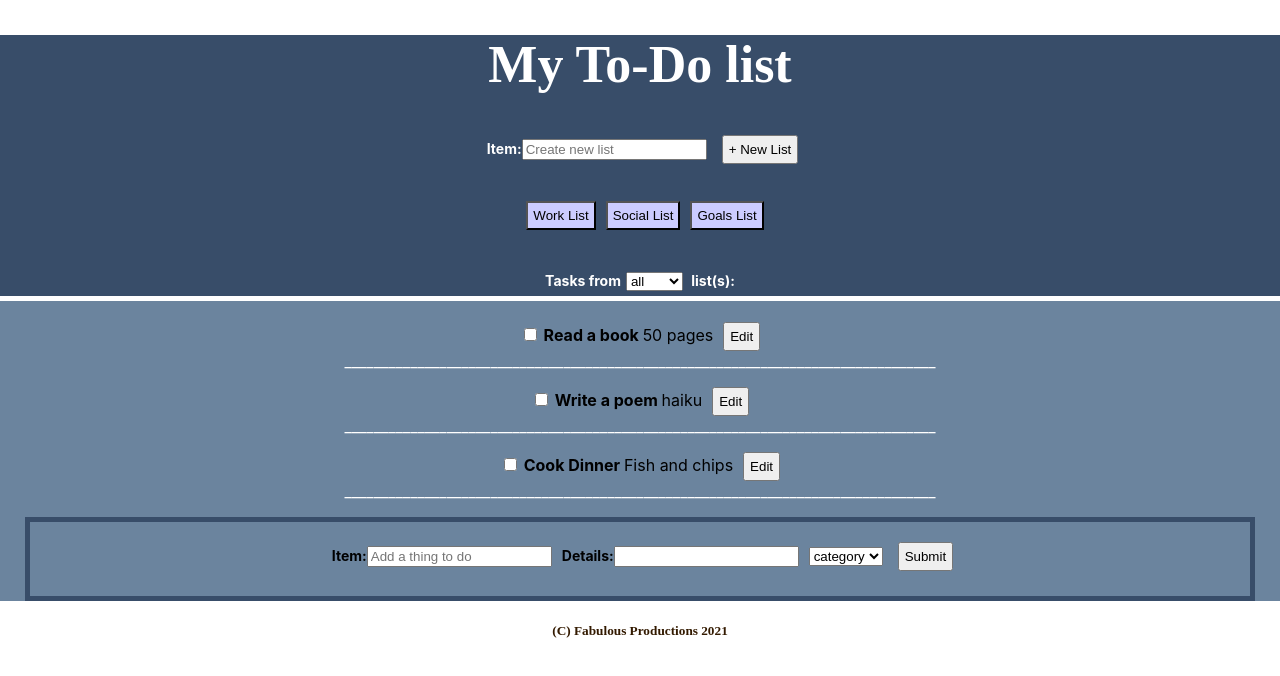
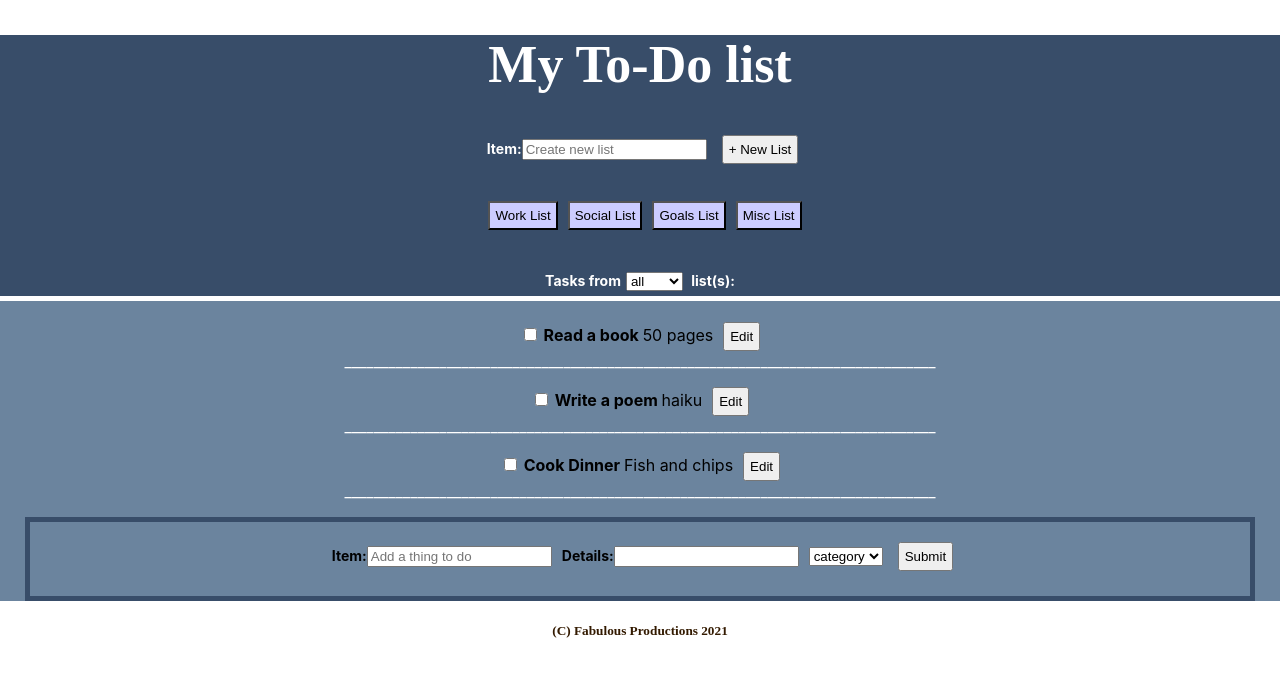
Before and after one commit to feliciahime/fab-to-do, a React (Create React App) app: page / in a window 1280 px wide. Shown: the top 676 px of the page. Built offline with nearby package versions, Linux system fonts and the light colour scheme.

Commit message:
getting ready to push to heroku

```diff
--- a/src/App.js
+++ b/src/App.js
@@ -190,6 +190,7 @@ useEffect (setLocalStorage, [list]);
           <button className="list-button"  onClick={setFilter} value='work'>Work List</button>
           <button className="list-button"  onClick={setFilter} value='social'>Social List</button>
           <button className="list-button"  onClick={setFilter} value='goals'>Goals List</button>
+          <button className="list-button"  onClick={setFilter} value='misc'>Misc List</button>
           <br />
           <br />
           </div>
```
